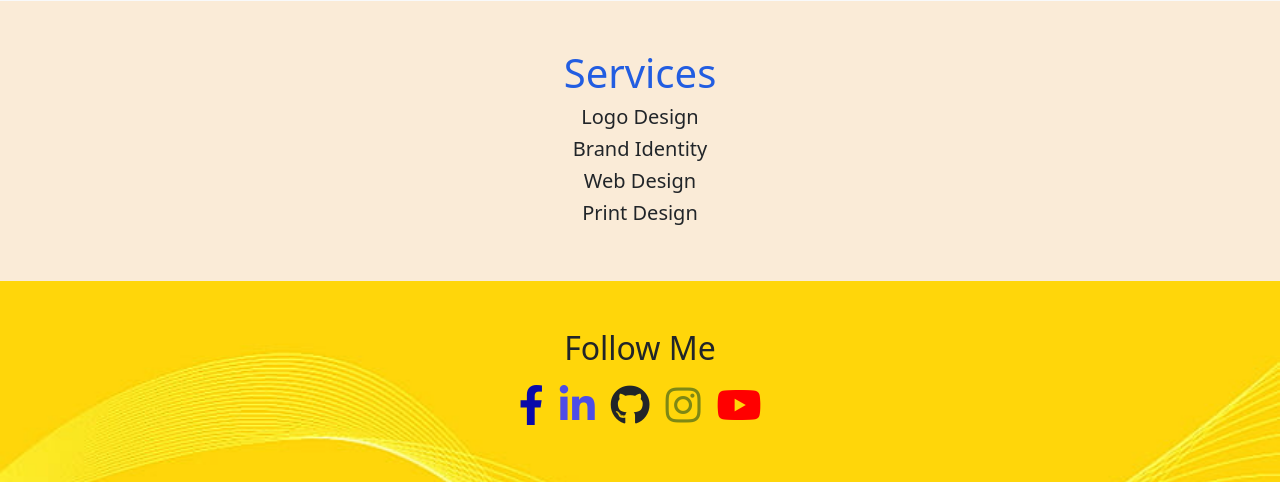
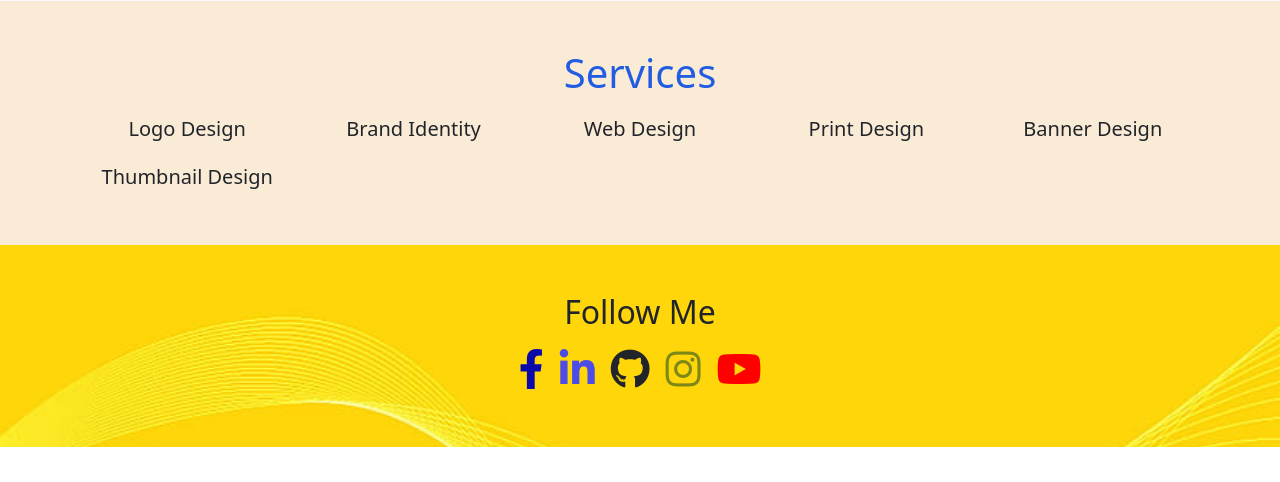
Before and after one commit to itsahsan30/graphicstore, a PHP site: page / in a window 1280 px wide. Shown: the part 2052-2534 px from the top of the page. Run offline with PHP 8.4, Linux system fonts and the light colour scheme.

Commit message:
ahsan website

```diff
--- a/index.html
+++ b/index.html
@@ -109,11 +109,16 @@
 
 <section id="services" class="py-5 my_services ">
     <div class="container text-center ">
-        <h1 style="color: #225de1">Services</h1>
-        <h5>Logo Design</h5>
-        <h5>Brand Identity</h5>
-        <h5>Web Design</h5>
-        <h5>Print Design</h5>
+        <h1 style="color: #225de1;margin-bottom: 20px">Services</h1>
+        <div class="gallery">
+            <h5>Logo Design</h5>
+            <h5>Brand Identity</h5>
+            <h5>Web Design</h5>
+            <h5>Print Design</h5>
+            <h5>Banner Design</h5>
+            <h5>Thumbnail Design</h5>
+        </div>
+
     </div>
 </section>
 
--- a/style.css
+++ b/style.css
@@ -21,7 +21,17 @@ body {
     text-align: center;
     color: white;
 }
+.gallery {
+    display: grid;
+    grid-template-columns: repeat(auto-fit, minmax(200px, 1fr));
+    gap: 1rem;
+}
 
+.gallery img {
+    width: 100%;
+    height: auto;
+    border-radius: 8px;
+}
 .hero h1 {
     font-size: 3rem;
     margin: 0;
```
